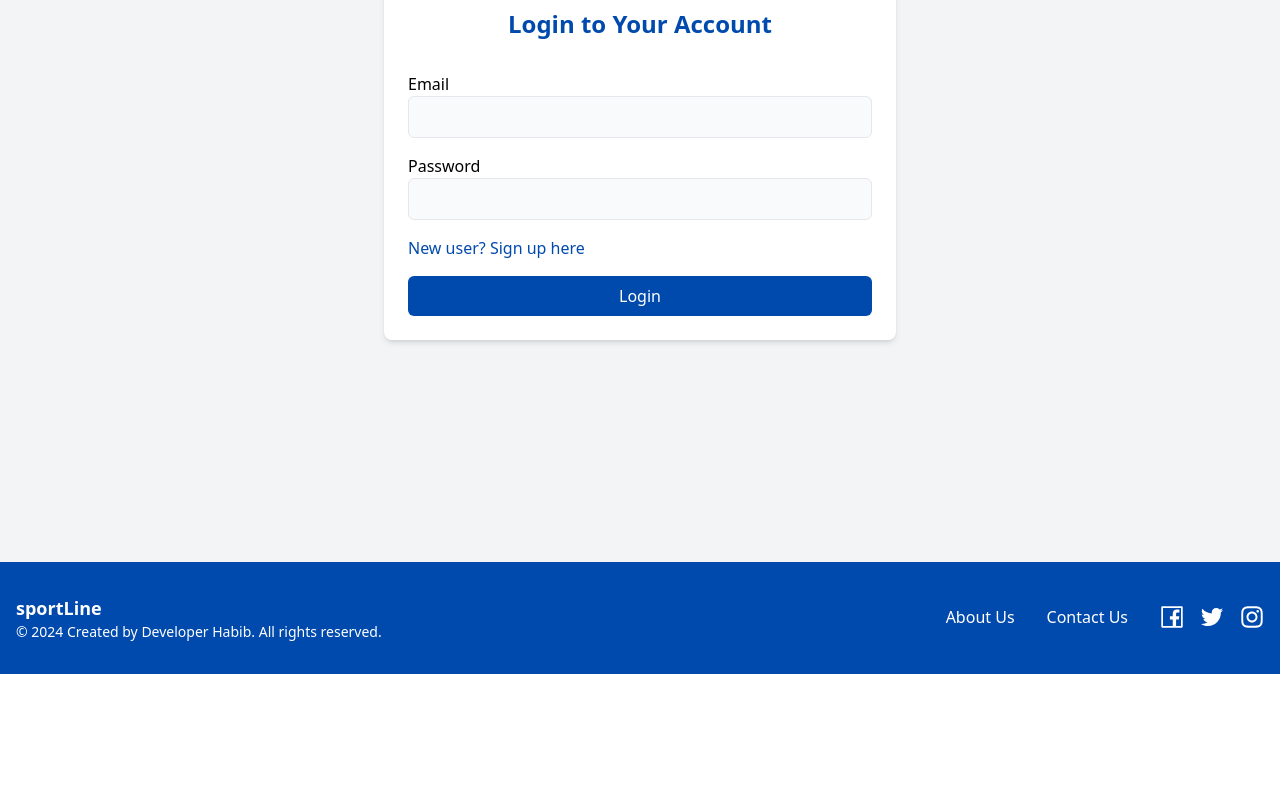
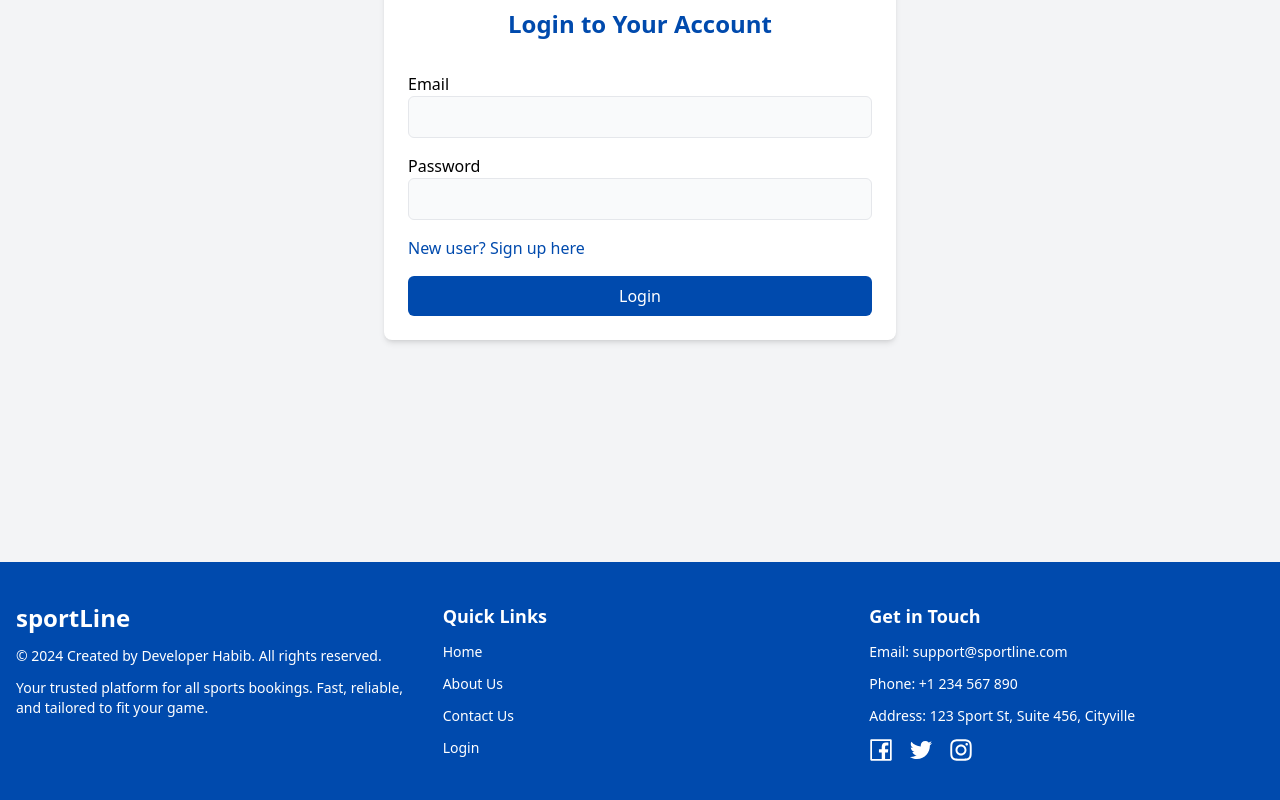
Before and after one commit to hrhabib07/sports-booking-facility-frontend, a React (Vite) app: page /login in a window 1280 px wide. Shown: the part 302-1102 px from the top of the page. Before the commit the page ends 976 px from the top, so only its background shows below. Built offline with nearby package versions, Linux system fonts and the light colour scheme.

Commit message:
footer section added

```diff
--- a/src/components/ui/Footer/Footer.tsx
+++ b/src/components/ui/Footer/Footer.tsx
@@ -7,24 +7,48 @@ import {
 
 const Footer = () => {
   return (
-    <footer className="bg-custom-blue text-white py-8">
+    <footer className="bg-custom-blue text-white py-10">
       <div className="md:max-w-7xl mx-auto">
-        <div className="container mx-auto px-4 flex flex-col md:flex-row justify-between items-center">
-          <div className="mb-4 md:mb-0">
-            <h2 className="text-lg font-semibold">sportLine</h2>
+        <div className="container mx-auto px-4 grid grid-cols-1 md:grid-cols-3 gap-8">
+          {/* Logo and Description */}
+          <div className="flex flex-col space-y-3">
+            <h2 className="text-2xl font-semibold">sportLine</h2>
             <p className="text-sm">
               &copy; {new Date().getFullYear()} Created by Developer Habib. All
               rights reserved.
             </p>
+            <p className="text-sm">
+              Your trusted platform for all sports bookings. Fast, reliable, and
+              tailored to fit your game.
+            </p>
           </div>
-          <div className="flex space-x-8">
-            <Link to="/about-us" className="hover:text-gray-300">
+
+          {/* Quick Links */}
+          <div className="flex flex-col space-y-3">
+            <h3 className="text-lg font-semibold">Quick Links</h3>
+            <Link to="/" className="hover:text-gray-300 text-sm">
+              Home
+            </Link>
+            <Link to="/about-us" className="hover:text-gray-300 text-sm">
               About Us
             </Link>
-            <Link to="/contact" className="hover:text-gray-300">
+            <Link to="/contact" className="hover:text-gray-300 text-sm">
               Contact Us
             </Link>
-            <div className="flex space-x-4">
+            <Link to="/login" className="hover:text-gray-300 text-sm">
+              Login
+            </Link>
+          </div>
+
+          {/* Contact Info and Social Media */}
+          <div className="flex flex-col space-y-3">
+            <h3 className="text-lg font-semibold">Get in Touch</h3>
+            <p className="text-sm">Email: support@sportline.com</p>
+            <p className="text-sm">Phone: +1 234 567 890</p>
+            <p className="text-sm">
+              Address: 123 Sport St, Suite 456, Cityville
+            </p>
+            <div className="flex space-x-4 mt-4">
               <a
                 href="https://facebook.com"
                 target="_blank"
--- a/src/pages/BookingConfirmationPage.tsx
+++ b/src/pages/BookingConfirmationPage.tsx
@@ -1,4 +1,4 @@
-import { Link, useLocation, useNavigate } from "react-router-dom";
+import { Link, useLocation } from "react-router-dom";
 import { Card, Button } from "antd";
 import { useGetSingleFacilityQuery } from "../redux/facilities/facilitiesApi";
 import { convertTo12HourFormat } from "../utils/timeConversion";
```
